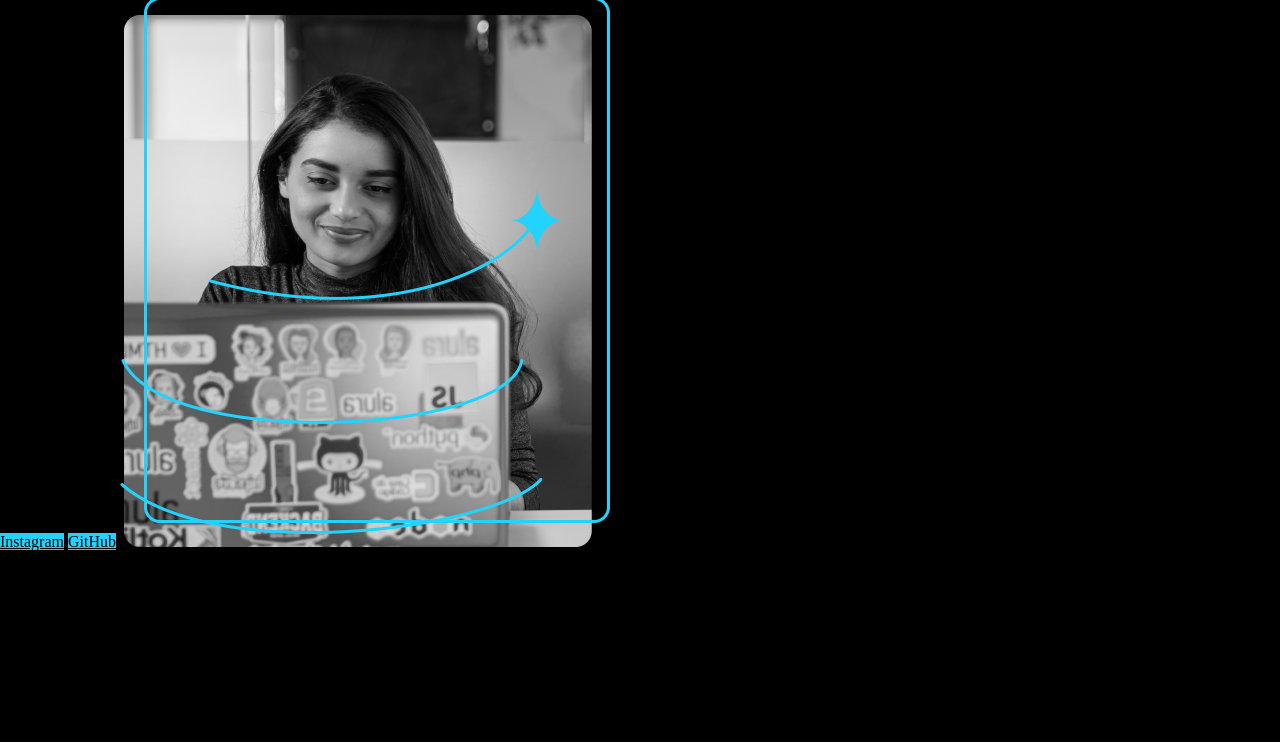
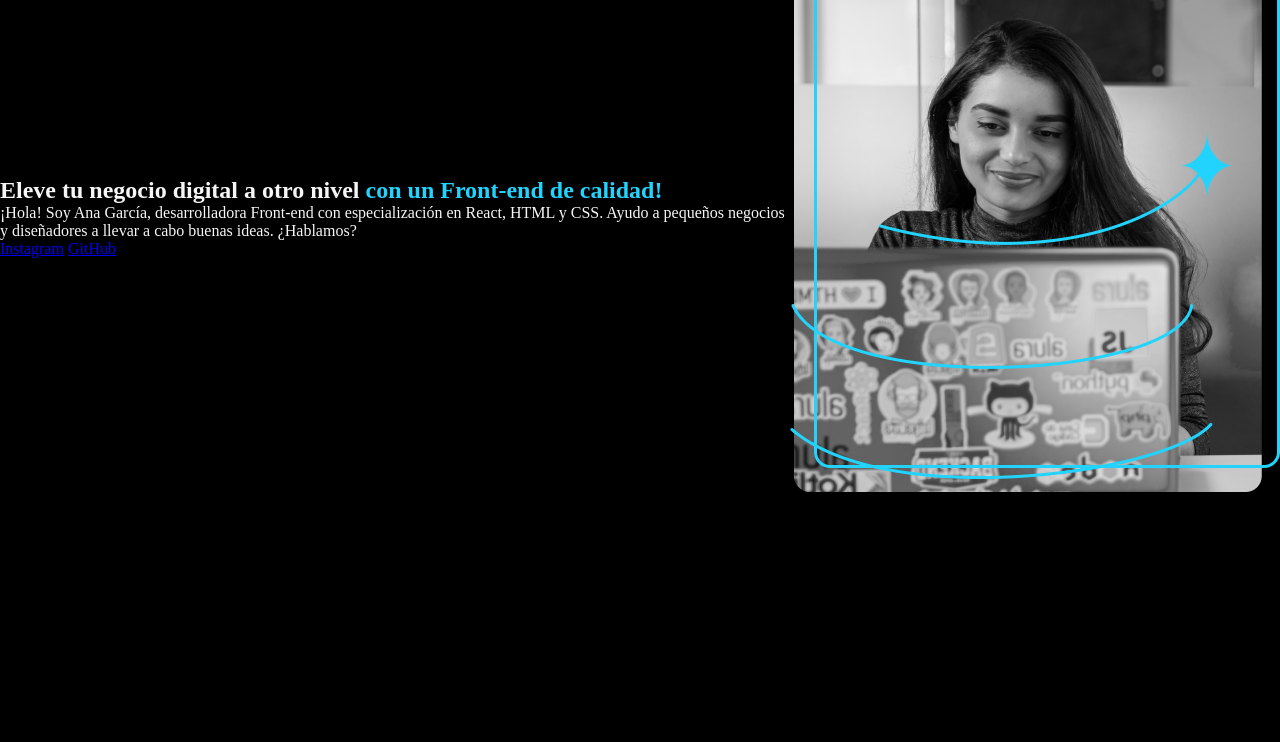
Before and after one commit to TheSnitch13/HTML-CSS01, a plain HTML site: page index.html in a window 1280 px wide. Shown: the part 58-800 px from the top of the page. Drawn offline with Linux system fonts and the light colour scheme.

Commit message:
Actualiza estilos

```diff
--- a/index.html
+++ b/index.html
@@ -8,12 +8,15 @@
 </head>
 <body>
     <header></header>
-    <main>
-        <h1>Eleve tu negocio digital a otro nivel <strong class="titulo-destacado">con un Front-end de calidad!</strong></h1>
-        <p>¡Hola! Soy Ana García, desarrolladora Front-end con especialización en React, HTML y CSS. Ayudo a pequeños negocios y diseñadores a llevar a cabo buenas ideas. ¿Hablamos?
-        </p>
-        <a href="https://www.instagram.com/">Instagram</a>
-        <a href="https://github.com/">GitHub</a>
+    <main class="presentacion">
+        <section>
+             <h1>Eleve tu negocio digital a otro nivel <strong class="titulo-destacado">con un Front-end de calidad!</strong></h1>
+             <p>¡Hola! Soy Ana García, desarrolladora Front-end con especialización en React, HTML y CSS. Ayudo a pequeños negocios y diseñadores a llevar a cabo buenas ideas. ¿Hablamos?
+             </p>
+             <a href="https://www.instagram.com/">Instagram</a>
+             <a href="https://github.com/">GitHub</a>
+        </section>
+
         <img src="images/Imagem.png" alt="Imagen de Ana García trabajando">
     </main>
     <footer></footer>
--- a/style.css
+++ b/style.css
@@ -6,13 +6,15 @@
 body {
     background-color: #000000;
     color: #f6f6f6;
-}
-
-a {
-    background-color: #22D4FD;
-    color:black;
+    height: 100vh;
+    box-sizing: border-box;
 }
 
 .titulo-destacado {
     color: #22D4FD
 }
+
+.presentacion {
+    display: flex;
+    align-items: center;
+}
```
